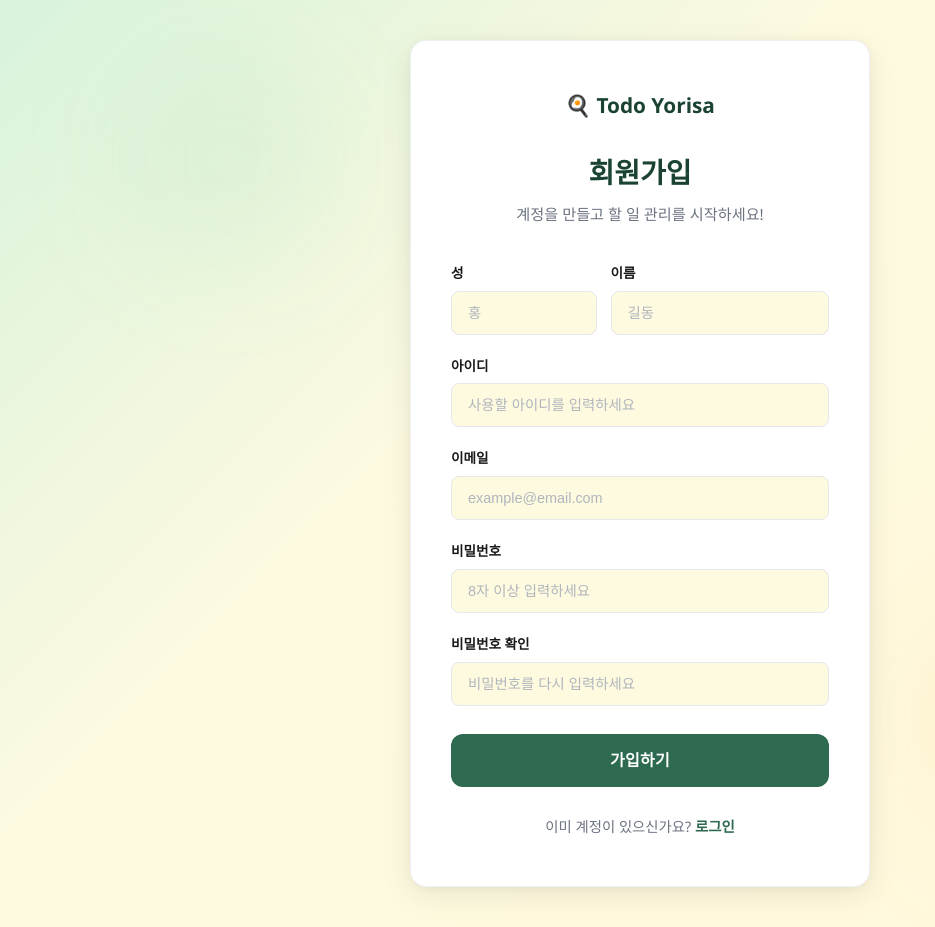
After one commit to CS-yorisa/TODO-YORISA, a Django app: page /accounts/signup/ in a window 1280 px wide. The commit adds this page. Shown: the whole page, without its empty margins (0-935 px from the left). Run offline with Django 5.2, Linux system fonts and the light colour scheme.

Commit message:
feat: 회원가입/로그인 페이지 및 Mock 인증 구현

```diff
--- /dev/null
+++ b/accounts/urls.py
@@ -0,0 +1,11 @@
+from django.urls import path
+
+from . import views
+
+app_name = "accounts"
+
+urlpatterns = [
+    path("signup/", views.signup, name="signup"),
+    path("login/", views.login, name="login"),
+    path("logout/", views.logout, name="logout"),
+]
--- a/accounts/views.py
+++ b/accounts/views.py
@@ -1,2 +1,32 @@
+from django.contrib import auth
+from django.shortcuts import redirect, render
 
-# Create your views here.
+from .models import Member
+
+
+def signup(request):
+    if request.method == "POST":
+        # TODO: 실제 회원가입 API 연동 시 교체
+        return redirect("accounts:login")
+    return render(request, "accounts/signup.html")
+
+
+def login(request):
+    if request.method == "POST":
+        username = request.POST.get("username")
+        password = request.POST.get("password")
+
+        # TODO: 실제 로그인 API 연동 시 교체
+        user, _ = Member.objects.get_or_create(
+            username=username,
+            defaults={"first_name": username},
+        )
+        auth.login(request, user)
+        return redirect("index")
+
+    return render(request, "accounts/login.html")
+
+
+def logout(request):
+    auth.logout(request)
+    return redirect("index")
--- a/static/css/main.css
+++ b/static/css/main.css
@@ -44,6 +44,7 @@ button { cursor: pointer; font: inherit; border: none; background: none; }
 .btn--outline { border: 2px solid var(--primary); color: var(--primary); }
 .btn--outline:hover { background: var(--primary); color: #fff; }
 .btn--lg { padding: 14px 28px; font-size: 1rem; border-radius: var(--radius); }
+.btn--full { width: 100%; }
 
 /* ===== Badge ===== */
 .badge { display: inline-block; background: #D8F3DC; color: var(--primary-dark); font-size: 0.85rem; font-weight: 600; padding: 6px 14px; border-radius: 99px; margin-bottom: 16px; }
@@ -141,6 +142,141 @@ button { cursor: pointer; font: inherit; border: none; background: none; }
 .footer__inner { display: flex; justify-content: space-between; align-items: center; }
 .footer__copy { font-size: 0.85rem; color: var(--text-muted); }
 
+/* ===== Auth Pages ===== */
+.auth-page {
+    min-height: 100vh;
+    display: flex;
+    align-items: center;
+    justify-content: center;
+    padding: 40px 24px;
+    background: linear-gradient(135deg, #D8F3DC 0%, var(--bg) 40%, #FFF9DB 100%);
+    position: relative;
+}
+.auth-page::before {
+    content: '';
+    position: absolute;
+    top: 60px;
+    left: 10%;
+    width: 200px;
+    height: 200px;
+    background: rgba(82, 183, 136, 0.08);
+    border-radius: 50%;
+    filter: blur(60px);
+}
+.auth-page::after {
+    content: '';
+    position: absolute;
+    bottom: 80px;
+    right: 10%;
+    width: 260px;
+    height: 260px;
+    background: rgba(244, 162, 97, 0.08);
+    border-radius: 50%;
+    filter: blur(60px);
+}
+.auth-card {
+    position: relative;
+    z-index: 1;
+    width: 100%;
+    max-width: 460px;
+    background: var(--bg-card);
+    border-radius: 16px;
+    padding: 48px 40px;
+    box-shadow: 0 8px 32px rgba(0, 0, 0, 0.08), 0 2px 8px rgba(0, 0, 0, 0.04);
+    border: 1px solid rgba(229, 231, 235, 0.6);
+    text-align: center;
+}
+.auth-logo {
+    display: inline-flex;
+    align-items: center;
+    gap: 8px;
+    font-size: 1.3rem;
+    font-weight: 700;
+    color: var(--primary-dark);
+    margin-bottom: 28px;
+}
+.auth-title {
+    font-size: 1.75rem;
+    font-weight: 800;
+    color: var(--primary-dark);
+    margin-bottom: 8px;
+}
+.auth-desc {
+    font-size: 0.95rem;
+    color: var(--text-muted);
+    margin-bottom: 36px;
+    line-height: 1.5;
+}
+.auth-form {
+    display: flex;
+    flex-direction: column;
+    gap: 20px;
+    text-align: left;
+}
+.form-row {
+    display: grid;
+    grid-template-columns: 2fr 3fr;
+    gap: 14px;
+    min-width: 0;
+}
+.form-row > .form-group {
+    min-width: 0;
+}
+.form-row .form-input {
+    width: 100%;
+}
+.form-group {
+    display: flex;
+    flex-direction: column;
+    gap: 7px;
+}
+.form-label {
+    font-size: 0.85rem;
+    font-weight: 600;
+    color: var(--text);
+}
+.form-input {
+    padding: 13px 16px;
+    border: 1.5px solid var(--border);
+    border-radius: var(--radius-sm);
+    font-size: 0.9rem;
+    background: var(--bg);
+    color: var(--text);
+    transition: border-color 0.2s, box-shadow 0.2s, background 0.2s;
+}
+.form-input:hover {
+    border-color: #ccc;
+}
+.form-input:focus {
+    outline: none;
+    border-color: var(--primary-light);
+    background: #fff;
+    box-shadow: 0 0 0 3px rgba(82, 183, 136, 0.12);
+}
+.form-input::placeholder {
+    color: #b0b5bd;
+}
+.auth-form .btn {
+    margin-top: 8px;
+    padding: 14px 28px;
+    font-size: 1rem;
+    letter-spacing: 0.02em;
+}
+.auth-footer {
+    margin-top: 28px;
+    font-size: 0.9rem;
+    color: var(--text-muted);
+}
+.auth-link {
+    color: var(--primary);
+    font-weight: 600;
+    transition: color 0.2s;
+}
+.auth-link:hover {
+    color: var(--primary-dark);
+    text-decoration: underline;
+}
+
 /* ===== Responsive ===== */
 @media (max-width: 768px) {
     .hero__inner { grid-template-columns: 1fr; gap: 40px; }
--- /dev/null
+++ b/templates/accounts/signup.html
@@ -0,0 +1,54 @@
+{% extends "base.html" %}
+
+{% block title %}회원가입 — Todo Yorisa{% endblock %}
+
+{% block body %}
+<div class="auth-page">
+    <div class="auth-card">
+        <a href="/" class="auth-logo">🍳 Todo Yorisa</a>
+        <h1 class="auth-title">회원가입</h1>
+        <p class="auth-desc">계정을 만들고 할 일 관리를 시작하세요!</p>
+
+        <form method="post" class="auth-form">
+            {% csrf_token %}
+
+            <div class="form-row">
+                <div class="form-group">
+                    <label for="last_name" class="form-label">성</label>
+                    <input type="text" id="last_name" name="last_name" class="form-input" placeholder="홍" required>
+                </div>
+                <div class="form-group">
+                    <label for="first_name" class="form-label">이름</label>
+                    <input type="text" id="first_name" name="first_name" class="form-input" placeholder="길동" required>
+                </div>
+            </div>
+
+            <div class="form-group">
+                <label for="username" class="form-label">아이디</label>
+                <input type="text" id="username" name="username" class="form-input" placeholder="사용할 아이디를 입력하세요" required>
+            </div>
+
+            <div class="form-group">
+                <label for="email" class="form-label">이메일</label>
+                <input type="email" id="email" name="email" class="form-input" placeholder="example@email.com" required>
+            </div>
+
+            <div class="form-group">
+                <label for="password" class="form-label">비밀번호</label>
+                <input type="password" id="password" name="password" class="form-input" placeholder="8자 이상 입력하세요" required minlength="8">
+            </div>
+
+            <div class="form-group">
+                <label for="password_confirm" class="form-label">비밀번호 확인</label>
+                <input type="password" id="password_confirm" name="password_confirm" class="form-input" placeholder="비밀번호를 다시 입력하세요" required minlength="8">
+            </div>
+
+            <button type="submit" class="btn btn--primary btn--lg btn--full">가입하기</button>
+        </form>
+
+        <p class="auth-footer">
+            이미 계정이 있으신가요? <a href="{% url 'accounts:login' %}" class="auth-link">로그인</a>
+        </p>
+    </div>
+</div>
+{% endblock %}
--- a/yorisa/urls.py
+++ b/yorisa/urls.py
@@ -17,7 +17,7 @@ Including another URLconf
 
 from django.contrib import admin
 from django.shortcuts import render
-from django.urls import path
+from django.urls import include, path
 
 FEATURE_TEMPLATES = {
     "todo": "partials/feature_todo.html",
@@ -39,6 +39,7 @@ def feature_tab(request, tab):
 
 urlpatterns = [
     path("admin/", admin.site.urls),
+    path("accounts/", include("accounts.urls")),
     path("", index, name="index"),
     path("features/<str:tab>/", feature_tab, name="feature_tab"),
 ]
```
Also changed, not shown: templates/accounts/login.html (added, +33 -0 lines), templates/index.html (+7 -2 lines).
